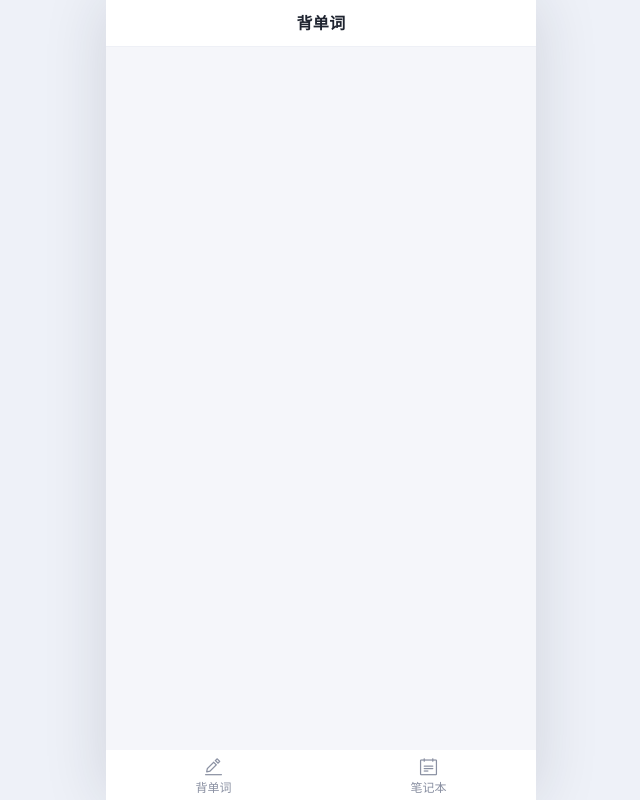
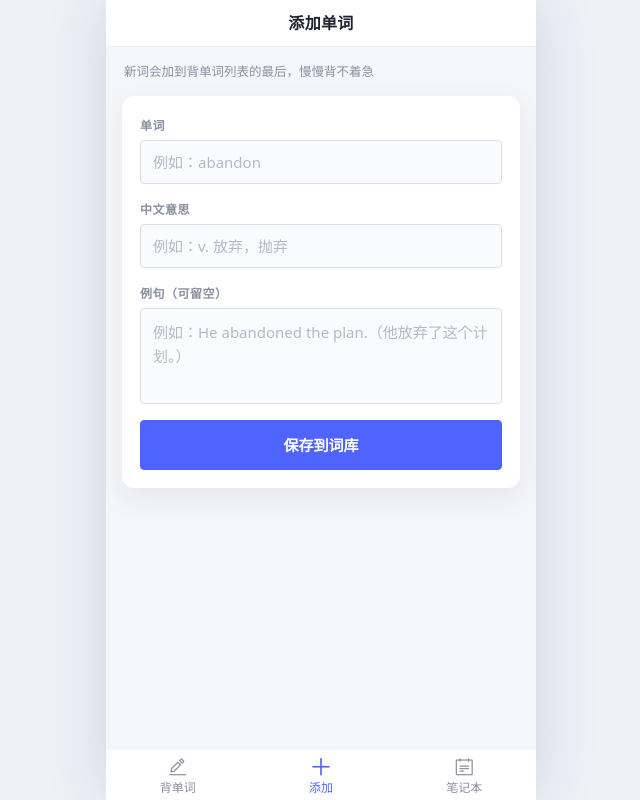
Before and after one commit to piggod0814/wordbook, a Vue app: page /add in a window 1280 px wide. Before the commit this address had no page. Shown: the whole page, without its empty margins (319-959 px from the left). Built offline with nearby package versions, Linux system fonts and the light colour scheme.

Commit message:
第24步：添加单词表单（emit 打通）+ 修两处隐患：跳过会丢未作答的词、重复词大小写

```diff
--- a/src/App.vue
+++ b/src/App.vue
@@ -9,6 +9,7 @@
 
   <van-tabbar route :fixed="false" :border="false" active-color="#4f63ff" inactive-color="#8a90a2">
     <van-tabbar-item to="/" icon="edit">背单词</van-tabbar-item>
+    <van-tabbar-item to="/add" icon="plus">添加</van-tabbar-item>
     <van-tabbar-item to="/notes" icon="notes-o">笔记本</van-tabbar-item>
   </van-tabbar>
 </template>
--- /dev/null
+++ b/src/components/AddWordForm.vue
@@ -0,0 +1,137 @@
+<template>
+  <div class="add-form">
+    <label class="field">
+      <span class="label">单词</span>
+      <input v-model.trim="word" class="input" placeholder="例如：abandon" />
+    </label>
+
+    <label class="field">
+      <span class="label">中文意思</span>
+      <input v-model.trim="meaning" class="input" placeholder="例如：v. 放弃，抛弃" />
+    </label>
+
+    <label class="field">
+      <span class="label">例句（可留空）</span>
+      <textarea
+        v-model.trim="example"
+        class="input textarea"
+        rows="3"
+        placeholder="例如：He abandoned the plan.（他放弃了这个计划。）"
+      ></textarea>
+    </label>
+
+    <!-- 校验没通过的提示，平时是空字符串，所以整行不显示 -->
+    <p v-if="tip" class="tip">{{ tip }}</p>
+
+    <van-button class="submit" type="primary" size="large" @click="submit">
+      保存到词库
+    </van-button>
+  </div>
+</template>
+
+<script>
+export default {
+  name: 'AddWordForm',
+
+  data() {
+    return {
+      word: '',
+      meaning: '',
+      example: '',
+      tip: ''
+    }
+  },
+
+  methods: {
+    submit() {
+      // 只要有一个是空的就拦下来。
+      // 空字符串 '' 在 JS 里本身就是「假」，所以 !this.word 同时能挡住 ''
+      // 和「压根没这个值」两种情况，比自己写 == null 稳
+      if (!this.word || !this.meaning) {
+        this.tip = '单词和中文意思都要填'
+        return
+      }
+
+      this.tip = ''
+
+      // 交出去：事件名 'add' 必须和父组件 @add 一字不差
+      this.$emit('add', {
+        word: this.word,
+        meaning: this.meaning,
+        example: this.example
+      })
+
+      // 清空。注意要清成空字符串 ''，不是 null ——
+      // data 里它们的初始值就是 ''，保持同一种「空」最省心
+      this.word = ''
+      this.meaning = ''
+      this.example = ''
+    }
+  }
+}
+</script>
+
+<style scoped>
+.add-form {
+  background: #fff;
+  border-radius: var(--radius-card);
+  box-shadow: var(--card-shadow);
+  padding: 20px 18px 18px;
+  display: flex;
+  flex-direction: column;
+  gap: 16px;
+}
+
+.field {
+  display: flex;
+  flex-direction: column;
+  gap: 6px;
+}
+
+.label {
+  font-size: 12px;
+  font-weight: 600;
+  letter-spacing: 0.04em;
+  color: var(--ink-2);
+}
+
+.input {
+  width: 100%;
+  font-family: inherit;
+  font-size: 15px;
+  color: var(--ink);
+  background: #fafbfe;
+  border: 1px solid var(--edge);
+  border-radius: var(--radius-btn);
+  padding: 11px 12px;
+  outline: none;
+  transition: border-color 0.2s, background 0.2s;
+}
+
+.input::placeholder {
+  color: var(--ink-3);
+}
+
+.input:focus {
+  background: #fff;
+  border-color: var(--brand);
+}
+
+.textarea {
+  resize: none;
+  line-height: 1.6;
+}
+
+.tip {
+  margin: -4px 0 0;
+  font-size: 12.5px;
+  color: var(--van-danger-color);
+}
+
+.submit {
+  height: 50px;
+  font-size: 15px;
+  font-weight: 700;
+  border-radius: var(--radius-btn);
+}
+</style>
--- a/src/components/WordCard.vue
+++ b/src/components/WordCard.vue
@@ -184,8 +184,10 @@ export default {
         store.index++
         this.syncMeaning()
       } else {
-        // 一轮走完：只留下"不记得"的进第二轮
-        store.words = store.words.filter((w) => w.result === '不记得')
+        // 一轮走完：只留下"没记住"的进第二轮。
+        // 注意是「不等于 记得」而不是「等于 不记得」——
+        // 这样用「下一个」跳过去、压根没作答的词也会留下，不会被悄悄丢掉
+        store.words = store.words.filter((w) => w.result !== '记得')
         store.index = 0
         this.showMeaning = false
       }
--- a/src/router/index.js
+++ b/src/router/index.js
@@ -1,10 +1,12 @@
 import { createRouter, createWebHistory } from 'vue-router'
 import WordPage from '../views/WordPage.vue'
 import NotesPage from '../views/NotesPage.vue'
+import AddWordPage from '../views/AddWordPage.vue'
 
 const routes = [
   { path: '/', component: WordPage, meta: { title: '背单词' } },
-  { path: '/notes', component: NotesPage, meta: { title: '笔记本' } }
+  { path: '/notes', component: NotesPage, meta: { title: '笔记本' } },
+  { path: '/add', component: AddWordPage, meta: { title: '添加单词' } }
 ]
 
 const router = createRouter({
--- /dev/null
+++ b/src/views/AddWordPage.vue
@@ -0,0 +1,66 @@
+<template>
+  <div class="add-page">
+    <p class="hint">新词会加到背单词列表的最后，慢慢背不着急</p>
+
+    <!-- 父组件用 @add 接住子组件 emit 出来的 'add' 事件 -->
+    <AddWordForm @add="onAdd" />
+  </div>
+</template>
+
+<script>
+import { showToast } from 'vant'
+import { store } from '../store.js'
+import AddWordForm from '../components/AddWordForm.vue'
+
+export default {
+  name: 'AddWordPage',
+
+  components: { AddWordForm },
+
+  methods: {
+    // 参数 payload 就是子组件 emit 出来的那个对象
+    onAdd(payload) {
+      const word = payload.word
+
+      // 去重：两个抽屉都要查，比较时统一转小写（Abandon 和 abandon 算同一个词）。
+      // some 是「只要有一条满足就返回 true」—— 和 filter 的区别是它不要结果，只要个是/否
+      const key = word.toLowerCase()
+      const inWords = store.words.some((w) => w.word.toLowerCase() === key)
+      const inMastered = store.mastered.some((m) => m.word.toLowerCase() === key)
+
+      if (inWords || inMastered) {
+        const msg = inMastered ? '这个单词已经在「已掌握」里了' : '这个单词已经在词库里了'
+        showToast(msg)
+        return
+      }
+
+      // 补上 result / expanded 两个字段，让它跟词库里的词长得一模一样。
+      // 少写一个字段不会报错，但背单词页读到 undefined 就会出怪事
+      store.words.push({
+        word: payload.word,
+        meaning: payload.meaning,
+        example: payload.example,
+        result: '',
+        expanded: false
+      })
+
+      showToast('已加入词库')
+    }
+  }
+}
+</script>
+
+<style scoped>
+.add-page {
+  display: flex;
+  flex-direction: column;
+  gap: 12px;
+}
+
+.hint {
+  margin: 0 2px 2px;
+  font-size: 12.5px;
+  color: var(--ink-2);
+  line-height: 1.6;
+}
+</style>
```
